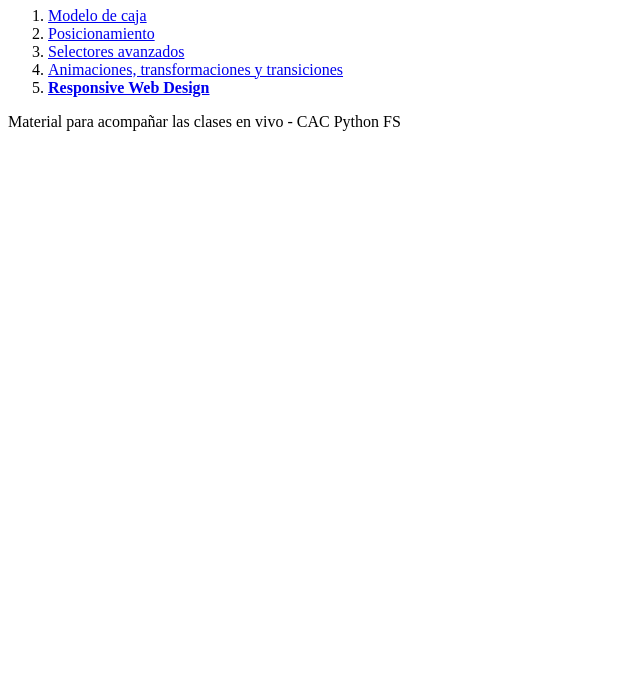
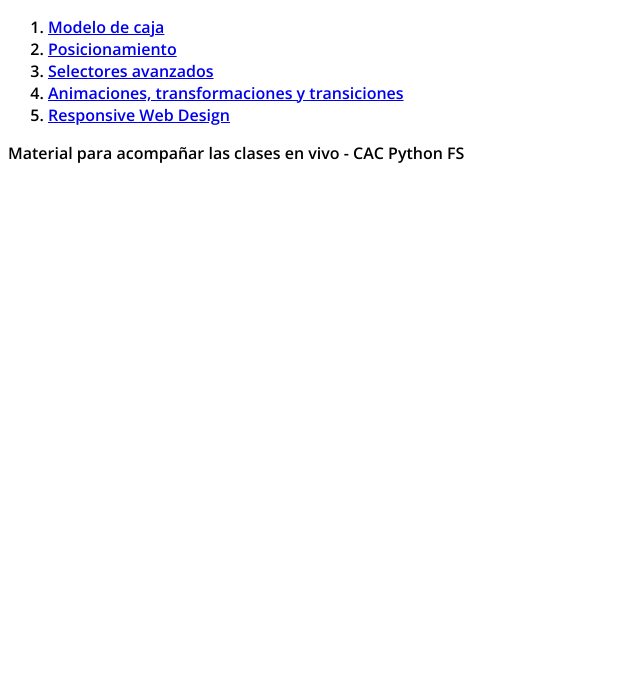
Before and after one commit to fededante/clase-8, a plain HTML site: page plantillas/index.html in a window 1280 px wide. Shown: the part 114-800 px from the top of the page, without its empty margins (0-640 px from the left). Drawn offline with nearby package versions, Linux system fonts and the light colour scheme.

Commit message:
agregue fuente

```diff
--- /dev/null
+++ b/plantillas/CSS/estilos.css
@@ -0,0 +1,9 @@
+@import url('https://fonts.googleapis.com/css2?family=Open+Sans:ital,wght@0,300..800;1,300..800&display=swap');
+
+* {
+    font-family: "Open Sans", sans-serif;
+    font-optical-sizing: auto;
+    font-weight: 600;
+    font-style: normal;
+    font-variation-settings: "wdth" 100;
+  }
--- a/plantillas/index.html
+++ b/plantillas/index.html
@@ -3,7 +3,7 @@
 <head>
     <meta charset="UTF-8">
     <meta name="viewport" content="width=device-width, initial-scale=1.0">
-    <link rel="stylesheet" href="./css/estilo.css">
+    <link rel="stylesheet" href="./CSS/estilos.css">
     <title>CSS - Unidad 2</title>
 </head>
 <body>
```
